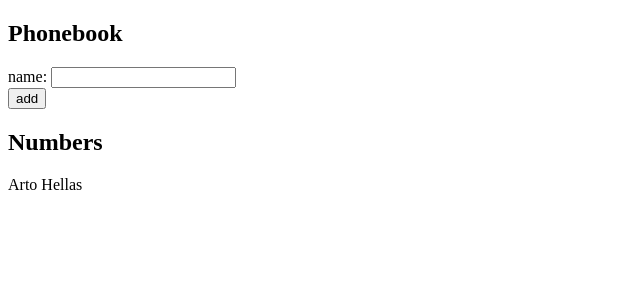
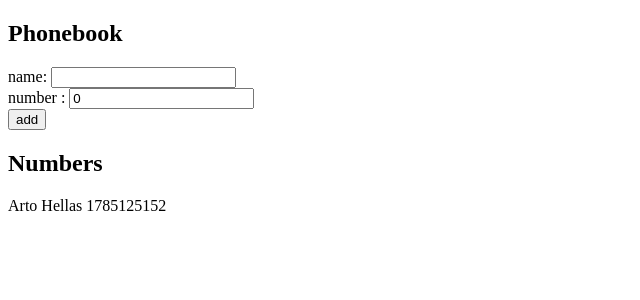
Before and after one commit to Shivam1q/fullStackOpen_Submissions, a React (Vite) app in the folder part2/2b/: page / in a window 1280 px wide. Shown: the top 300 px of the page, without its empty margins (0-640 px from the left). Built offline with nearby package versions, Linux system fonts and the light colour scheme.

Commit message:
part_2b(2.8) exercise is finished.

```diff
--- a/part2/2b/src/App.jsx
+++ b/part2/2b/src/App.jsx
@@ -2,12 +2,18 @@ import { useState } from 'react'
 
 const App = () => {
   const [persons, setPersons] = useState([
-    { name: 'Arto Hellas' }
+    { name: 'Arto Hellas',
+      number : 1785125152
+    }
   ]);
-  const [newName, setNewName] = useState('')
-
+  const [newName, setNewName] = useState('');
+  const [newNumber, setNewNumber] = useState(0);
   const handleInputChange = (event) => {
     setNewName(event.target.value);
+  }
+
+  const handleInputNumberChange = (event) => {
+    setNewNumber(event.target.value);
   }
 
   const handleSubmit = (event) => {
@@ -16,7 +22,7 @@ const App = () => {
       alert(`${newName} is already added to phonebook`);
       return;
     };
-    const newPersonObject = {"name" : newName};
+    const newPersonObject = {"name" : newName, "number" : newNumber};
     const newPersonArray = persons.concat(newPersonObject);
     setPersons(newPersonArray);
   }
@@ -26,7 +32,10 @@ const App = () => {
       <h2>Phonebook</h2>
       <form onSubmit={handleSubmit}>
         <div>
-          name: <input value={newName} onChange={handleInputChange} />
+          name: <input type="text" value={newName} onChange={handleInputChange} />
+        </div>
+        <div>
+          number : <input type="number" value={newNumber} onChange={handleInputNumberChange} />
         </div>
         <div>
           <button type="submit">add</button>
@@ -36,7 +45,7 @@ const App = () => {
       <div>
         {persons.map((person, i) => {
           return (
-            <p key={i}>{person.name}</p>
+            <p key={i}>{person.name} {person.number}</p>
           )
         })}
       </div>
```
